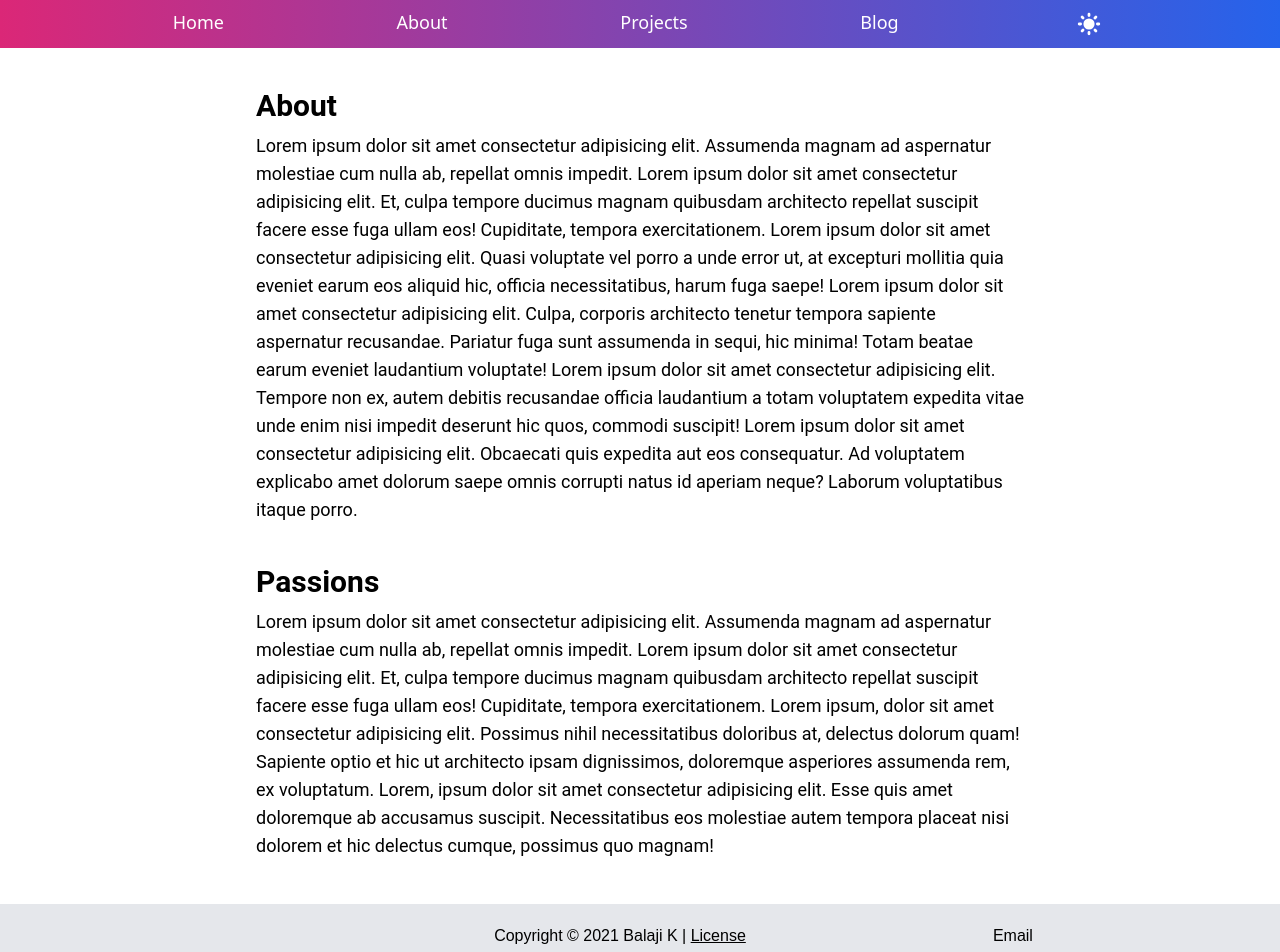
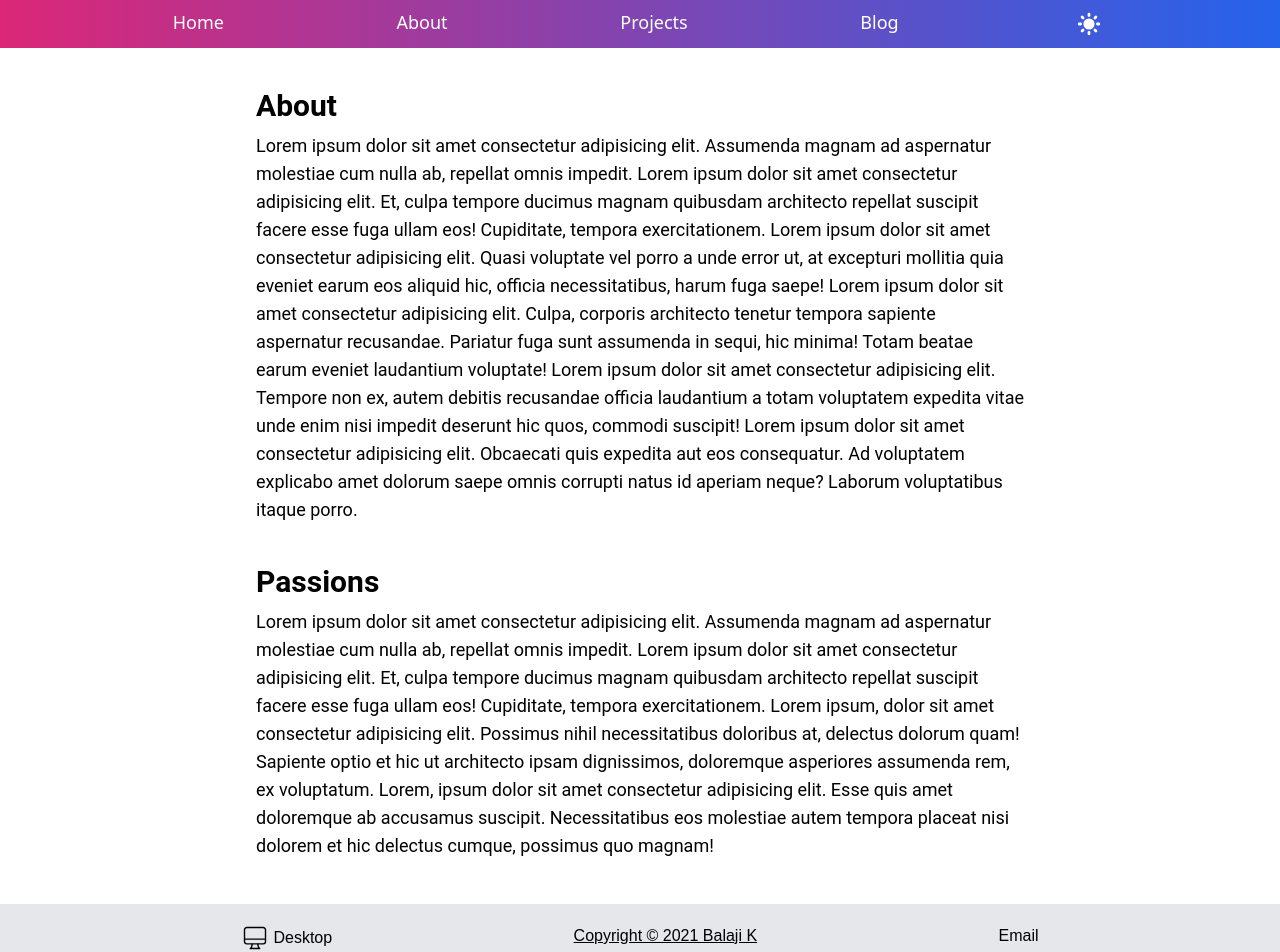
Before and after one commit to balajiofficial/Website, a Next.js app: page /about in a window 1280 px wide. Shown: the top 952 px of the page. Built offline with nearby package versions, Linux system fonts and the light colour scheme; no server answers.

Commit message:
Add device type

```diff
--- a/components/footer.tsx
+++ b/components/footer.tsx
@@ -18,7 +18,43 @@ export default class Footer extends Component {
         document.getElementById("footer").innerHTML +=
           "<a class=hover:underline href=mailto:notanemail@email.com>Email</a>";
       });
+
+    const device = this.getDeviceType();
+    if (device == "Desktop") {
+      window.document.getElementById(
+        "device"
+      ).innerHTML = `<svg xmlns="http://www.w3.org/2000/svg" class="h-7 w-7 inline-block mr-1" fill="none" viewBox="0 0 24 24" stroke="currentColor"><path stroke-linecap="round" stroke-linejoin="round" stroke-width="1.2" d="M9.75 17L9 20l-1 1h8l-1-1-.75-3M3 13h18M5 17h14a2 2 0 002-2V5a2 2 0 00-2-2H5a2 2 0 00-2 2v10a2 2 0 002 2z" /></svg><p class="inline-block align-middle">Desktop</p>`;
+    } else if (device == "Mobile") {
+      window.document.getElementById(
+        "device"
+      ).innerHTML = `<svg xmlns="http://www.w3.org/2000/svg" class="h-7 w-7 inline-block mr-1" fill="none" viewBox="0 0 24 24" stroke="currentColor"><path stroke-linecap="round" stroke-linejoin="round" stroke-width="1.2" d="M12 18h.01M7 21h10a2 2 0 002-2V5a2 2 0 00-2-2H7a2 2 0 00-2 2v14a2 2 0 002 2z" /></svg><p class="inline-block align-middle">Mobile</p>`;
+    } else {
+      window.document.getElementById(
+        "device"
+      ).innerHTML = `<svg xmlns="http://www.w3.org/2000/svg" class="h-7 w-7 inline-block mr-1" viewBox="0 0 24 24" fill="none" stroke="currentColor" stroke-width="1.2" stroke-linecap="round" stroke-linejoin="round" class="feather feather-tablet"><rect x="4" y="2" width="16" height="20" rx="2" ry="2"></rect><line x1="12" y1="18" x2="12.01" y2="18"></line></svg><p class="inline-block align-middle">Tablet</p>`;
     }
+  }
+
+  // From https://abdessalam.dev/blog/detect-device-type-javascript/
+  getDeviceType = (): string => {
+    const user_agent = window.navigator.userAgent;
+    if (
+      RegExp("(tablet|ipad|playbook|silk)|(android(?!.*mobi))", "i").test(
+        user_agent
+      )
+    ) {
+      return "Tablet";
+    }
+    if (
+      RegExp(
+        "Mobile|iP(hone|od)|Android|BlackBerry|IEMobile|Kindle|Silk-Accelerated|(hpw|web)OS|Opera M(obi|ini)"
+      ).test(user_agent)
+    ) {
+      return "Mobile";
+    }
+    return "Desktop";
+  };
+
   render(): ReactElement<HTMLDivElement> {
     return (
       <div>
@@ -28,15 +64,14 @@ export default class Footer extends Component {
               <div>
                 <p id="device"></p>
               </div>
-              <h1 className="md:inline-block">
-                Copyright © 2021 Balaji K |{" "}
+              <h1>
                 <a
                   href="https://github.com/balajiofficial/Website/blob/main/LICENSE"
                   target="_blank"
-                  className="underline md:inline-block hover:no-underline"
+                  className="underline hover:no-underline"
                   rel="noreferrer"
                 >
-                  License
+                  Copyright © 2021 Balaji K
                 </a>
               </h1>
               <p id="footer" className="md:inline-block"></p>
```
